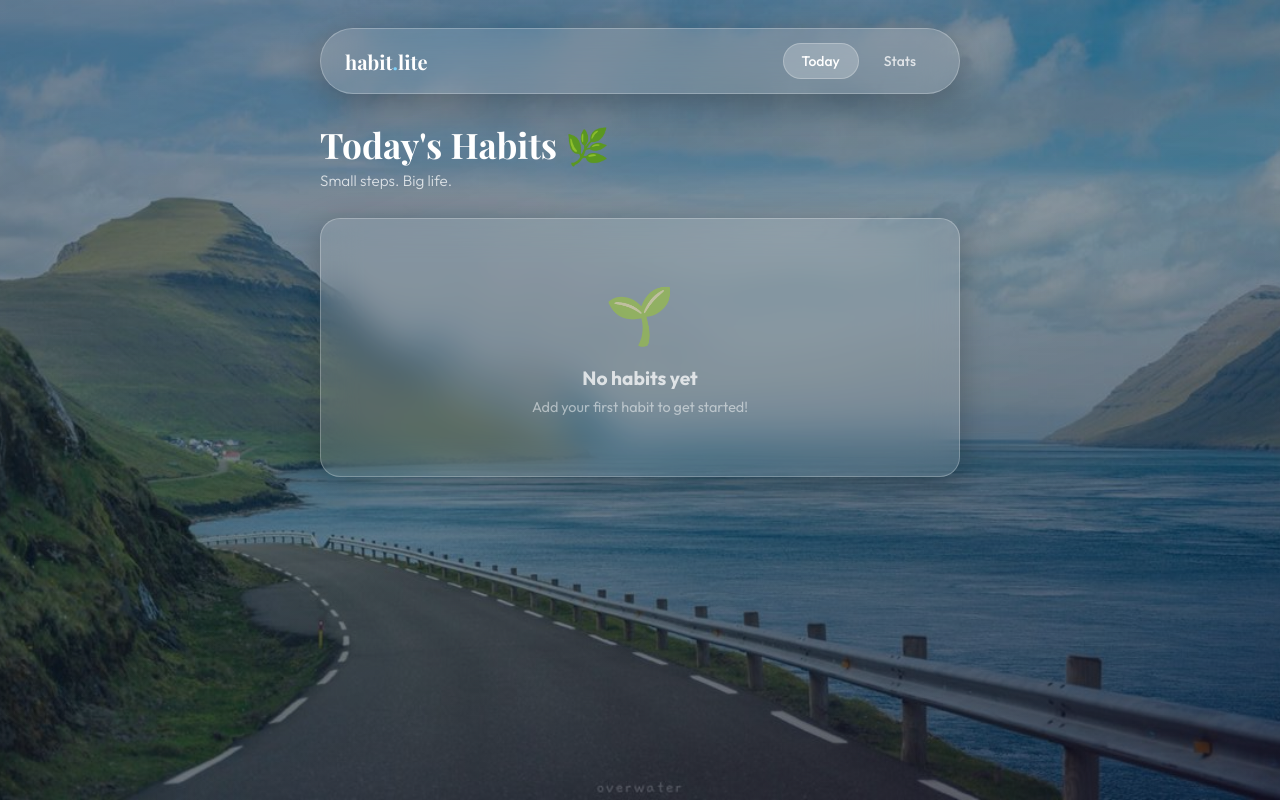
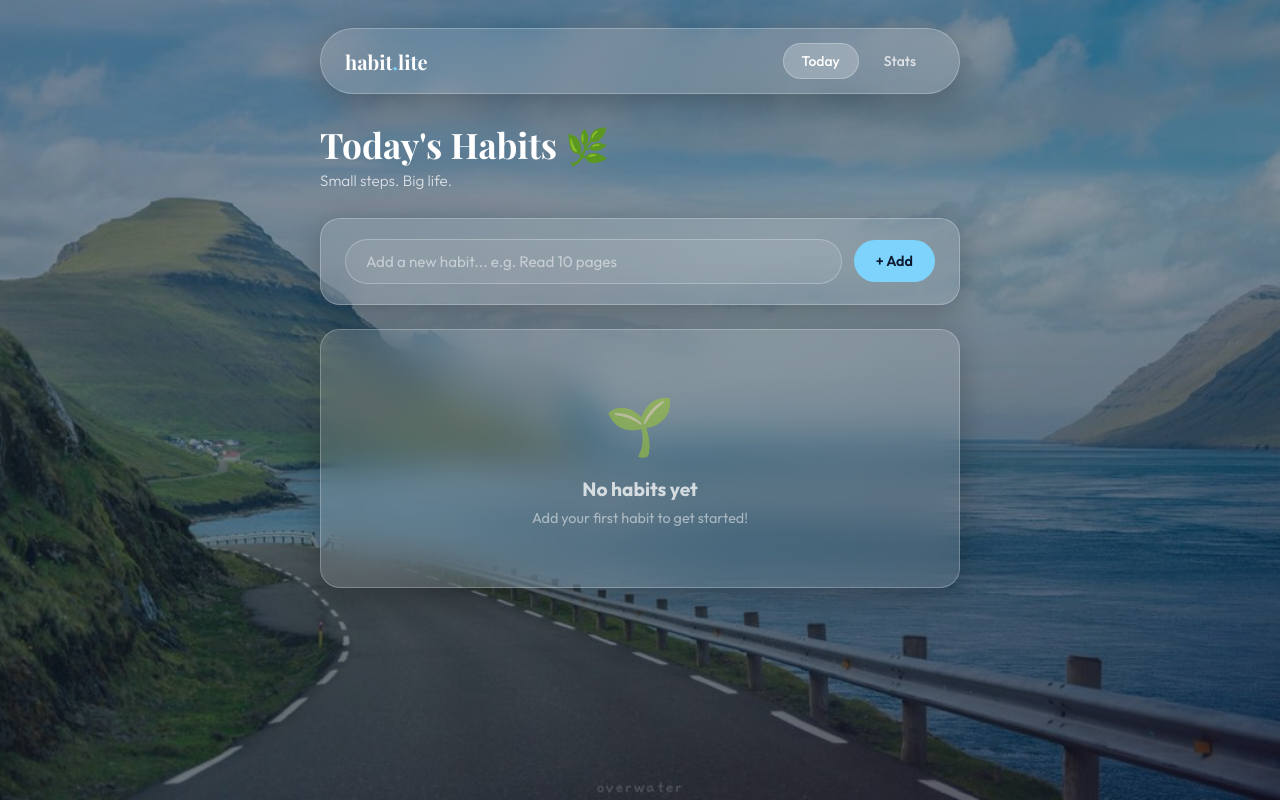
Before and after one commit to Jinaaaaks/habit-tracker-lite, a React (Vite) app: page / in a window 1280 px wide. Built offline with nearby package versions, Linux system fonts and the light colour scheme.

Commit message:
feat: add add-habit form with keyboard support

```diff
--- a/src/index.css
+++ b/src/index.css
@@ -160,3 +160,21 @@ body {
   from { opacity: 0; transform: translateY(20px); }
   to { opacity: 1; transform: translateY(0); }
 }
+
+.add-form { padding: 20px 24px; margin-bottom: 24px; display: flex; gap: 12px; align-items: center; }
+.add-input {
+  flex: 1;
+  background: rgba(255,255,255,0.08);
+  border: 1px solid var(--glass-border);
+  border-radius: 50px;
+  padding: 12px 20px;
+  font-family: 'Outfit', sans-serif;
+  font-size: 0.95rem;
+  color: white;
+  outline: none;
+  transition: all 0.2s;
+}
+.add-input::placeholder { color: var(--text-muted); }
+.add-input:focus { background: rgba(255,255,255,0.14); border-color: var(--accent); box-shadow: 0 0 0 3px rgba(125,211,252,0.15); }
+.btn-primary { background: var(--accent); color: #0c1a2e; padding: 12px 22px; font-size: 0.9rem; }
+.btn-primary:hover { background: #bae6fd; transform: translateY(-1px); box-shadow: 0 6px 20px rgba(125,211,252,0.3); }
--- a/src/pages/Home.jsx
+++ b/src/pages/Home.jsx
@@ -1,13 +1,40 @@
+import { useState } from 'react'
 import { useHabits } from '../useHabits'
 
 export default function Home() {
   const { habits, deleteHabit, toggleCheckIn, isCheckedToday } = useHabits()
+
+  const [inputVal, setInputVal] = useState('')
+
+  function handleAdd() {
+    const ok = addHabit(inputVal)
+    if (ok) setInputVal('')
+  }
+
+  function handleKeyDown(e) {
+    if (e.key === 'Enter') handleAdd()
+  }
 
   return (
     <div>
       <div className="page-header">
         <h1 className="page-title">Today's Habits 🌿</h1>
         <p className="page-subtitle">Small steps. Big life.</p>
+      </div>
+
+      <div className="add-form glass">
+        <input
+            className="add-input"
+            type="text"
+            placeholder="Add a new habit... e.g. Read 10 pages"
+            value={inputVal}
+            onChange={e => setInputVal(e.target.value)}
+            onKeyDown={handleKeyDown}
+            maxLength={60}
+        />
+        <button className="btn btn-primary" onClick={handleAdd}>
+            + Add
+        </button>
       </div>
 
       {habits.length === 0 ? (
```
